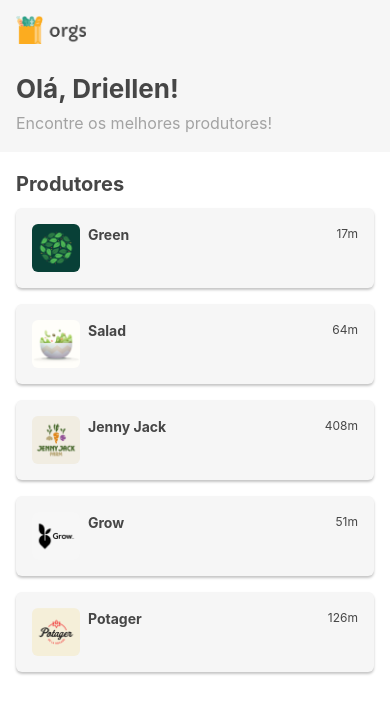
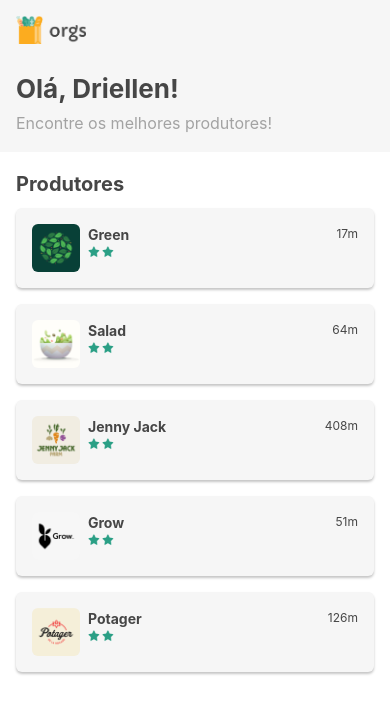
Before and after one commit to wesmes/curso-alura-react-native-utilizando-criando-hooks, a React Native app in the folder orgsHooks/: screen / in a window 390 px wide. Shown: the top 714 px of the page. Built offline with nearby package versions, Linux system fonts and the light colour scheme.

Commit message:
Módulo 3 - Aula 7: Componente de estrelas #1

```diff
--- /dev/null
+++ b/orgsHooks/src/componentes/Estrelas.js
@@ -0,0 +1,28 @@
+import React from "react";
+import { View, Image, StyleSheet } from "react-native";
+import estrela from "../assets/estrela.png";
+import estrelaCinza from "../assets/estrelaCinza.png";
+
+
+export default function Estrelas({
+    quantidade: quantidadeAnterior,
+    editavel = false,
+    grande = false
+}) {
+    const estilos = estilosFuncao(grande);
+    return <View style={estilos.estrelas}>
+                <Image source={estrela} style={estilos.estrela} />
+                <Image source={estrela} style={estilos.estrela} />
+            </View>
+}
+
+const estilosFuncao = (grande) => StyleSheet.create({
+    estrelas: {
+        flexDirection: 'row',
+    },
+    estrela: {
+        width: grande ? 36 : 12,
+        height: grande ? 36 : 12,
+        marginRight: 2
+    }
+});
--- a/orgsHooks/src/telas/Home/componentes/Produtor.js
+++ b/orgsHooks/src/telas/Home/componentes/Produtor.js
@@ -1,11 +1,15 @@
 import React from "react";
 import { Text, View, Image, StyleSheet } from "react-native";
+import Estrelas from "../../../componentes/Estrelas";
 
 export default function Produtor({ nome, imagem, distancia, estrelas }) {
   return <View style={estilos.cartao}>
             <Image source={imagem} style={estilos.imagem} acessibilityLabel={nome} />
             <View style={estilos.informacoes}>
-                <Text style={estilos.nome}>{nome}</Text>
+                <View>
+                  <Text style={estilos.nome}>{nome}</Text>
+                  <Estrelas quantidade={estrelas}/>
+                </View>
                 <Text style={estilos.distancia}>{distancia}</Text>
             </View>
         </View>;
```
